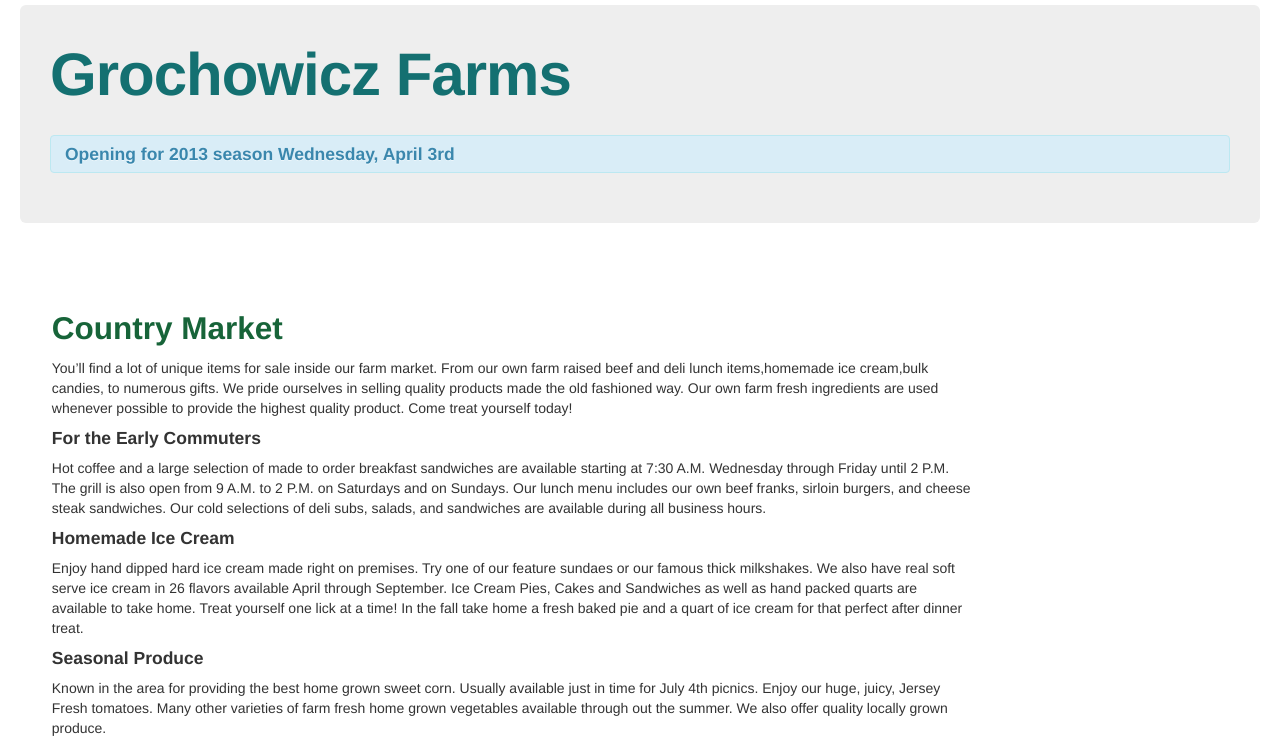
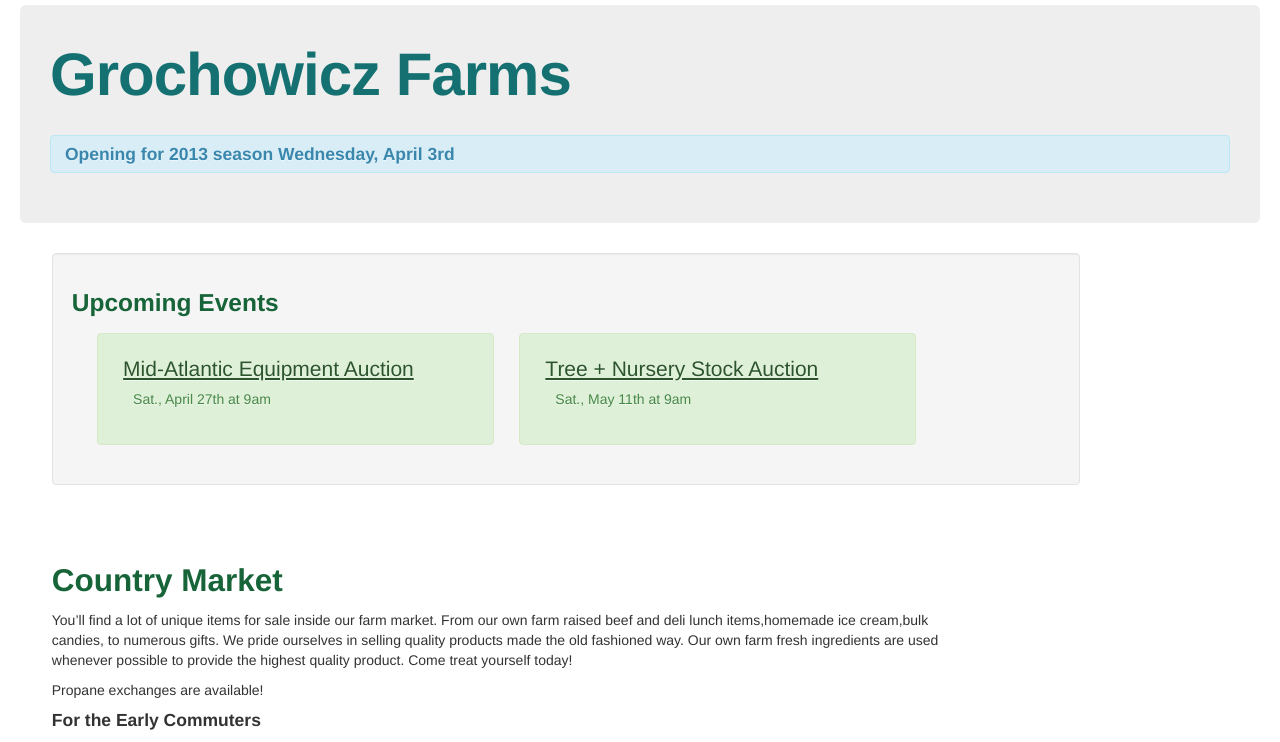
Before and after one commit to tgrochowicz/Grochowicz-Farms-Website-Redesign, a website: page app/index.html in a window 1280 px wide. Shown: the part 55-797 px from the top of the page. Drawn offline with nearby package versions, Linux system fonts and the light colour scheme; files that its build step writes are made by us from their sources.

Commit message:
Added upcoming events

```diff
--- a/app/index.html
+++ b/app/index.html
@@ -75,6 +75,17 @@
                     </h1><br />
                     <div class="alert alert-info"><h4>Opening for 2013 season Wednesday, April 3rd</h4></div>
                 </header>
+                <div class="content span10 well">
+                    <h3 class="section-header">Upcoming Events</h3>
+                    <div class="top-info span5 alert alert-success">
+                        <p class="top-info-title">Mid-Atlantic Equipment Auction</p>
+                        <p class="top-info-date">Sat., April 27th at 9am</p>
+                    </div>
+                    <div class="top-info span5 alert alert-success">
+                        <p class="top-info-title">Tree + Nursery Stock Auction</p>
+                        <p class="top-info-date">Sat., May 11th at 9am</p>
+                    </div>
+                </div>
                 <div class="content span9">
                     <section id="market">
                         <h2 class="section-header">
@@ -82,6 +93,9 @@
                         </h2>
                         <p>
                             You’ll find a lot of unique items for sale inside our farm market. From our own farm raised beef and deli lunch items,homemade ice cream,bulk candies, to numerous gifts. We pride ourselves in selling quality products made the old fashioned way. Our own farm fresh ingredients are used whenever possible to provide the highest quality product. Come treat yourself today!
+                        </p>
+                        <p>
+                            Propane exchanges are available!
                         </p>
                         <h4>
                             For the Early Commuters
@@ -163,7 +177,7 @@
                                 Affordable Fall Family Fun open every weekend in October!
                             </h4>
                             <p>
-                                Fall Family Fun is open to the general public on Saturdays and Sundays in October only. For our Fall Family Fun season we will see the return of our Fun Filled Days starting October 6th and lasting all weekends weather permitting until the end of October.The last day to enjoy family fun is October 28th. Drop by to see our animals on our 1/2 hour hayride, explore the corn maze, and have a wonderful time! Open Saturday and Sundays starting at 11 A.M. with the the last admission at 5 P.M. We must close promptly at 6 P.M. for all of our daytime Fall Family Fun activities. PLEASE NOTE we are open WEATHER PERMITTING ONLY.
+                                Fall Family Fun is open to the general public on Saturdays and Sundays in October only. For our Fall Family Fun season we will see the return of our Fun Filled Days starting October 5th and lasting all weekends weather permitting until the end of October.The last day to enjoy family fun is October 27th. Drop by to see our animals on our 1/2 hour hayride, explore the corn maze, and have a wonderful time! Open Saturday and Sundays starting at 11 A.M. with the the last admission at 5 P.M. We must close promptly at 6 P.M. for all of our daytime Fall Family Fun activities. PLEASE NOTE we are open WEATHER PERMITTING ONLY.
                             </p>
                             <p>
                                 General Admission is only $10 per person!
@@ -199,10 +213,7 @@
                                 Admission price does not include pumpkins, as well as refreshments and other items available in the farm market. Admission price into our “fall family fun zone” is non-negotiable or refundable. No outside food or drinks. No pets allowed for the safety of our farm animals and visitors.
                             </p>
                             <p>
-                                Come out and support Hackettstown FFA!
-                            </p>
-                            <p>
-                                Pony rides for a fee available on 10/13,14th and 20th, 21st from approximately 12 noon to 4pm.
+                                Come out and support Hackettstown FFA! Pony rides are TBA.
                             </p>
                             <p>
                                 Pick your own pumpkins with several varieties to choose from. Large selection of food and snacks including fresh baked goods and our own homemade hard ice cream made on premises .Now featuring Granny's Apple Pie and Pumpkin Ice Cream. Gourmet pies,cider donuts,apple dumplings,seasonal fudge and bulk candies. Halloween novelties and fall decorations available including gourds and large bales of straw.
--- a/app/styles/main.scss
+++ b/app/styles/main.scss
@@ -102,3 +102,15 @@ section {
 .hero-unit {
   padding: 30px;
 }
+.top-info {
+  font-size: 1em;
+  padding: 25px;
+}
+.top-info-title {
+  font-size: 1.5em;
+  text-decoration: underline;
+  color: darken(#468847, 15%);
+}
+.top-info-date {
+  text-indent: 10px;
+}
```
Also changed, not shown: 1 other file.
